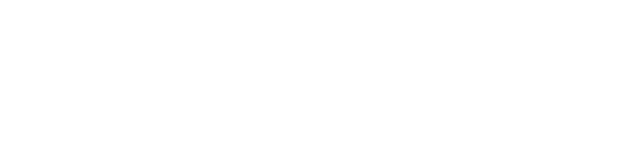
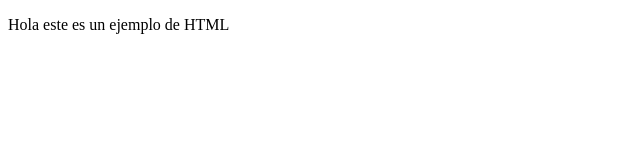
Before and after one commit to fertabera12/EjemploTevi, a plain HTML site: page index.html in a window 1280 px wide. Shown: the whole page, without its empty margins (0-640 px from the left). Drawn offline with Linux system fonts and the light colour scheme.

Commit message:
Finalizamos el desarrollo del HTML

```diff
--- a/index.html
+++ b/index.html
@@ -6,6 +6,6 @@
     <title>Document</title>
 </head>
 <body>
-
+    <p>Hola este es un ejemplo de HTML</p>
 </body>
 </html>
```
